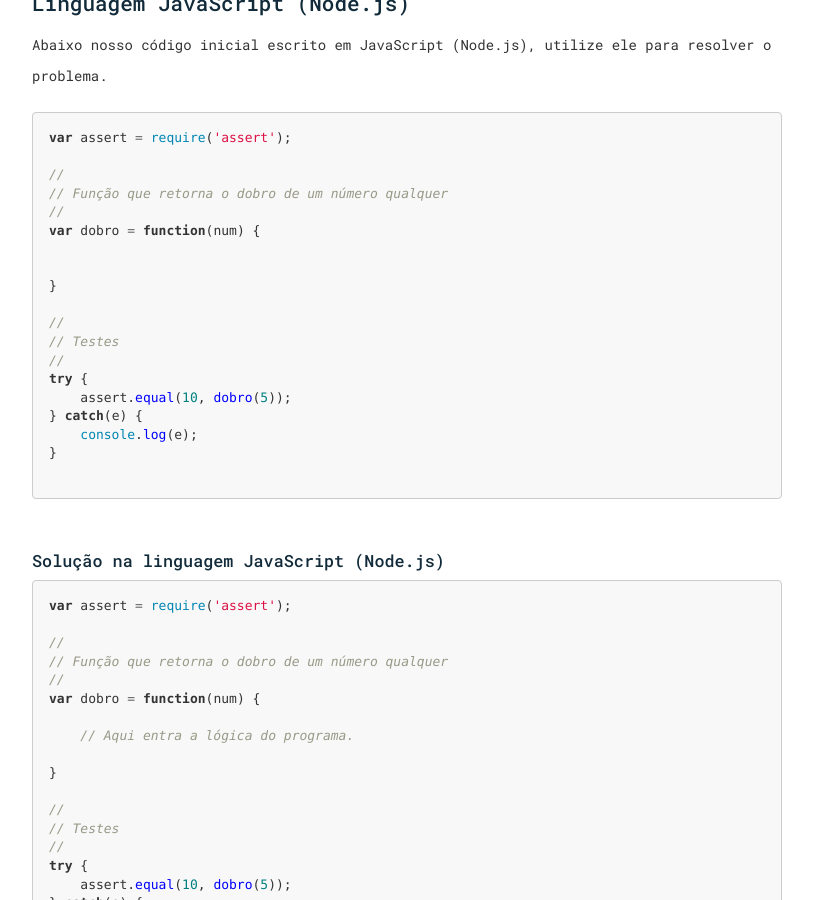
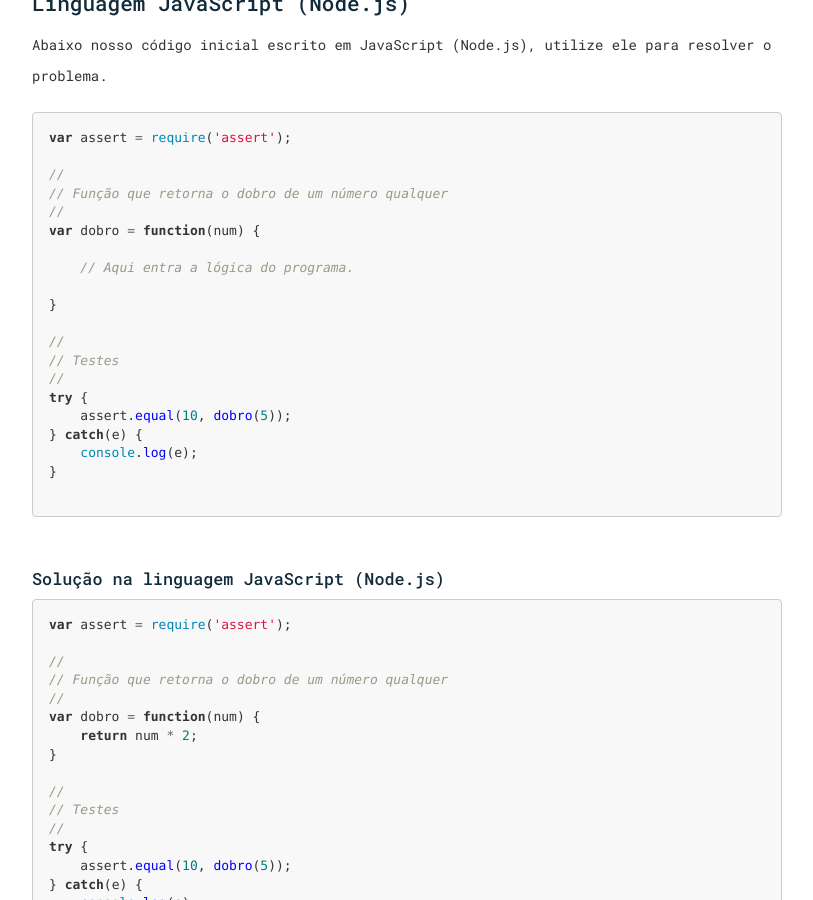
Before and after one commit to website-devfuria/logica-de-programacao, a Jekyll site: the page built from o-dobro-de-um-numero-qualquer/index.md, in a window 1280 px wide and 900 px high, scrolled down 4041 px. Shown: the whole window, without its empty margins (233-1046 px from the left). Built offline with Jekyll 4.4.1, drawn with Linux system fonts in a browser that asks for light colours.

Commit message:
Thanks man!
https://github.com/flaviomicheletti/devfuria.com.br/pull/119

```diff
--- a/o-dobro-de-um-numero-qualquer/index.md
+++ b/o-dobro-de-um-numero-qualquer/index.md
@@ -202,9 +203,7 @@ var assert = require('assert');
 // Função que retorna o dobro de um número qualquer
 //
 var dobro = function(num) {
-
-    // Aqui entra a lógica do programa.
-
+    return num * 2;
 }
 
 //
```
Also changed, not shown: other parts of o-dobro-de-um-numero-qualquer/index.md (+1 -0 lines).
